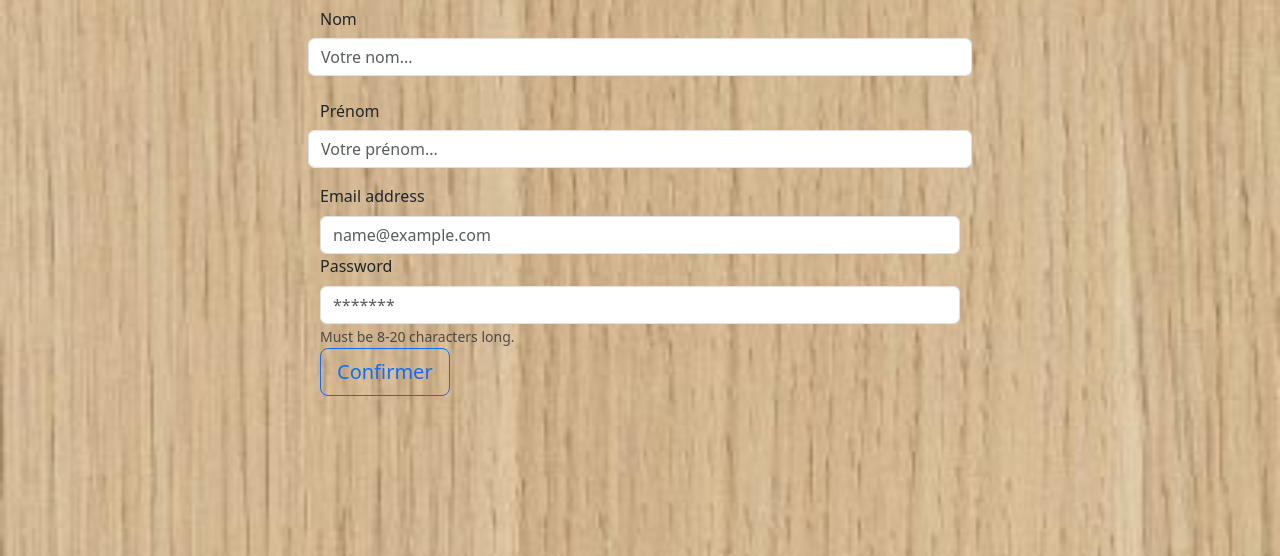
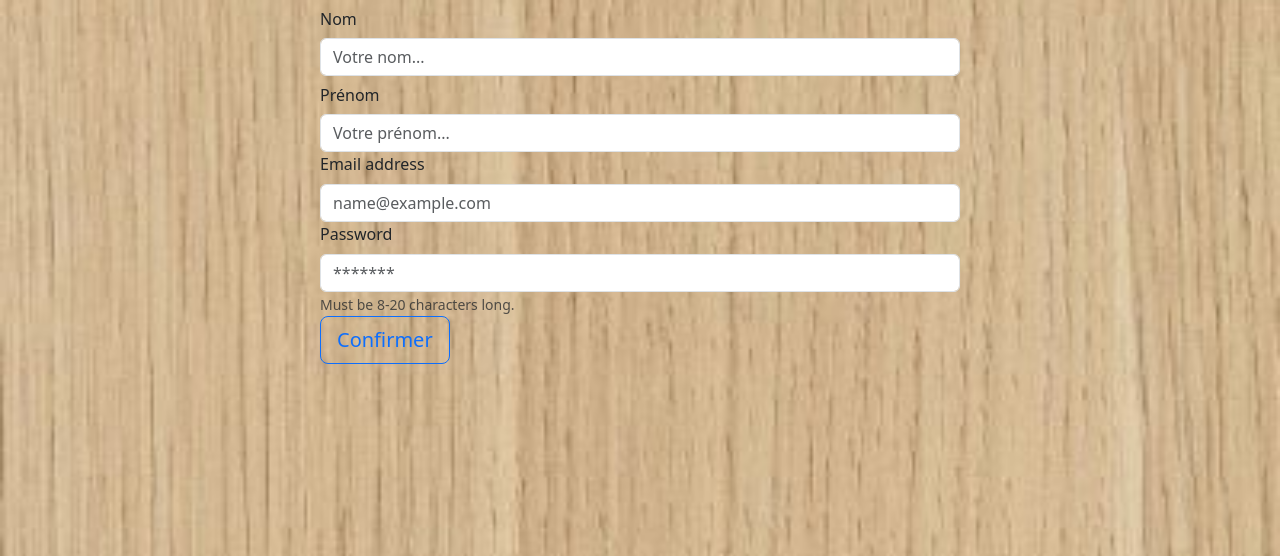
Before and after one commit to ccelsin/projetweb, a PHP site: page /inscription.php in a window 1280 px wide. Shown: the top 556 px of the page. Run offline with PHP 8.4, Linux system fonts and the light colour scheme.

Commit message:
modification inscription.php

```diff
--- a/inscription.php
+++ b/inscription.php
@@ -6,11 +6,11 @@ session_start();
 
 <div class="d-grid gap-2 col-6 mx-auto">
     <form action="tt_inscription.php" method="POST" >
-        <div class="mb-3 row">
+        <div class="form-group">
             <label for="nom" class="col-sm-2 col-form-label">Nom</label>
             <input type="text" name="nom" class="form-control" placeholder="Votre nom..." required>
         </div>
-        <div class="mb-3 row">
+        <div class="form-group">
             <label for="prenom" class="col-sm-2 col-form-label">Prénom</label>
             <input type="text" name="prenom" class="form-control" placeholder="Votre prénom..."required>
         </div>
```
